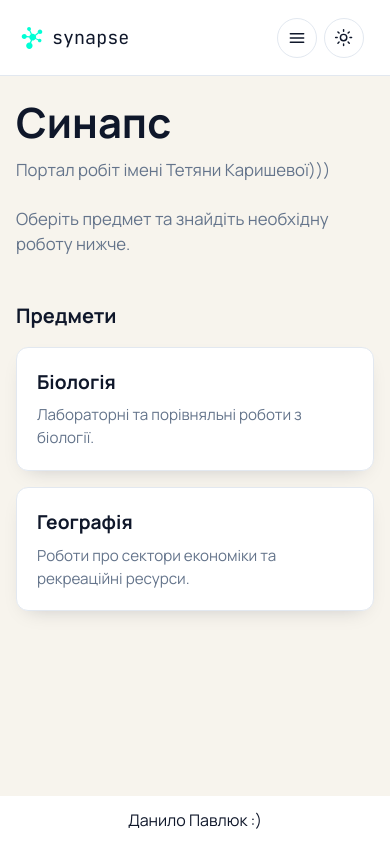
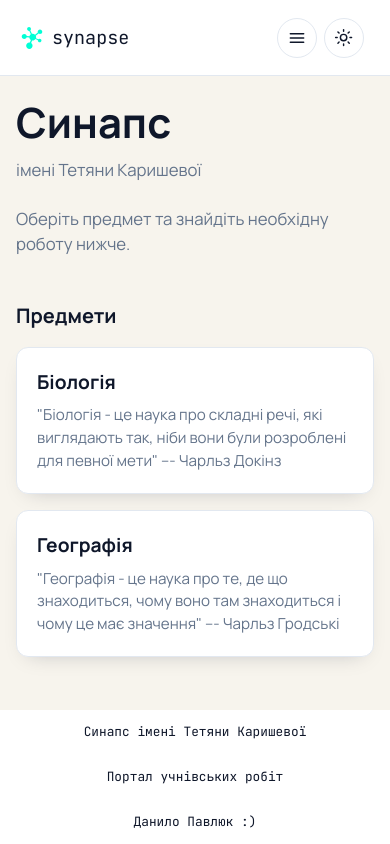
Before and after one commit to kasatjk/synapse, a React (Vite) app: page / in a window 390 px wide. Built offline with nearby package versions, Linux system fonts and the light colour scheme.

Commit message:
Styles overhaul, theme toggle, better animations

```diff
--- a/src/components/AppShell.jsx
+++ b/src/components/AppShell.jsx
@@ -112,6 +112,8 @@ export default function AppShell() {
       </main>
 
       <footer className="site-footer">
+        <p>Синапс імені Тетяни Каришевої</p>
+        <p>Портал учнівських робіт</p>
         <p>Данило Павлюк :)</p>
       </footer>
     </div>
--- a/src/components/WorkCard.jsx
+++ b/src/components/WorkCard.jsx
@@ -7,7 +7,6 @@ export default function WorkCard({ work, headingLevel = 'h2' }) {
 
   return (
     <Link className="work-card" to={work.path} data-subject={work.subject}>
-      <p className="work-card-kicker">{subject?.title}</p>
       <Heading>{work.shortTitle || work.title}</Heading>
       <p>{work.description}</p>
     </Link>
--- a/src/data/works.js
+++ b/src/data/works.js
@@ -4,7 +4,7 @@ export const subjects = [
     slug: 'biology',
     path: '/biology',
     title: 'Біологія',
-    description: 'Лабораторні та порівняльні роботи з біології.',
+    description: '"Біологія - це наука про складні речі, які виглядають так, ніби вони були розроблені для певної мети" --- Чарльз Докінз',
     documentTitle: 'Біологія | Синапс',
   },
   {
@@ -12,7 +12,7 @@ export const subjects = [
     slug: 'geography',
     path: '/geography',
     title: 'Географія',
-    description: 'Роботи про сектори економіки та рекреаційні ресурси.',
+    description: '"Географія - це наука про те, де що знаходиться, чому воно там знаходиться і чому це має значення" --- Чарльз Гродські',
     documentTitle: 'Географія | Синапс',
   },
 ];
--- a/src/pages/HomePage.jsx
+++ b/src/pages/HomePage.jsx
@@ -9,7 +9,7 @@ export default function HomePage() {
       <header className="home-hero">
         <div className="home-hero-copy">
           <h1>Синапс</h1>
-          <p>Портал робіт імені Тетяни Каришевої)))</p>
+          <p>імені Тетяни Каришевої</p>
           <br />
           <p>Оберіть предмет та знайдіть необхідну роботу нижче.</p>
         </div>
--- a/src/styles/layout.css
+++ b/src/styles/layout.css
@@ -159,11 +159,11 @@
   display: flex;
   align-items: center;
   justify-content: center;
+  font-family: JetBrains Mono;
 }
 
 .site-footer p {
-  line-height: 3rem;
-  margin: 0;
+  margin: 1rem;
 }
 
 @media (min-width: 768px) {
@@ -214,4 +214,16 @@
     align-self: flex-start;
     margin: 0.25rem 0.4rem;
   }
+
+  .site-footer p{
+    font-size: 0.8rem;
+    margin: 0.8rem;
+  }
 }
+
+@media (max-width: 426px) {
+  .site-footer {
+    display: flex;
+    flex-direction: column;
+  }
+}
```
